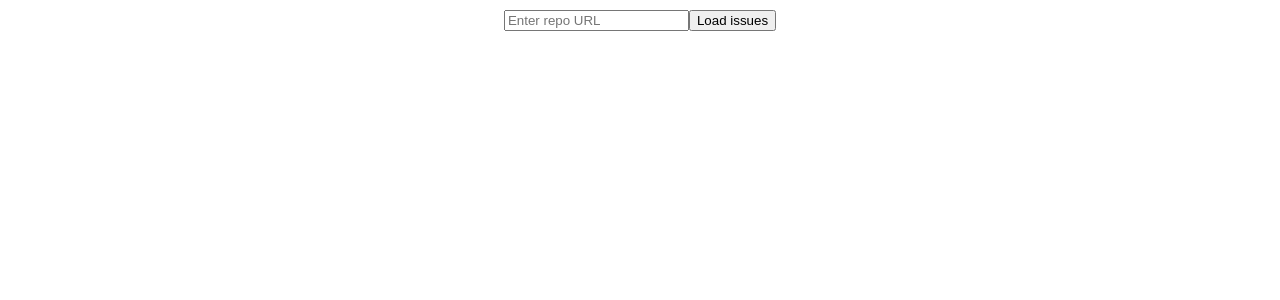
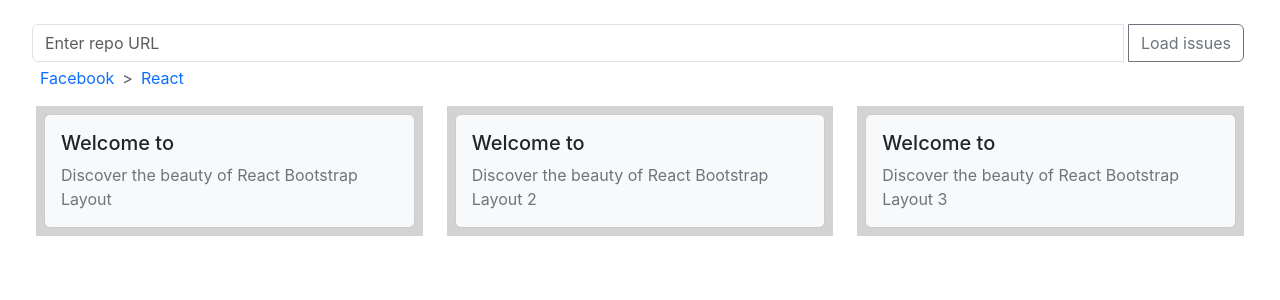
Before and after one commit to Vitaliy-Mazurenko/Github-Kanban-Board, a React (Create React App) app: page / in a window 1280 px wide. Shown: the top 300 px of the page. Built offline with nearby package versions, Linux system fonts and the light colour scheme.

Commit message:
style: application according to Mockups

```diff
--- a/src/App.css
+++ /dev/null
@@ -1,27 +0,0 @@
-.App {
-  text-align: center;
-}
-
-.App-logo {
-  height: 40vmin;
-  pointer-events: none;
-}
-
-@media (prefers-reduced-motion: no-preference) {
-  .App-logo {
-    animation: App-logo-spin infinite 20s linear;
-  }
-}
-
-.App-header {
-  display: flex;
-  flex-direction: column;
-  align-items: center;
-  justify-content: center;
-  font-size: calc(10px + 2vmin);
-  color: darkgrey;
-}
-
-.App-link {
-  color: #61dafb;
-}
--- a/src/App.tsx
+++ b/src/App.tsx
@@ -1,23 +1,91 @@
-import React from 'react';
-import './App.css';
+import { useState } from 'react';
 import Form from 'react-bootstrap/Form';
 import InputGroup from 'react-bootstrap/InputGroup';
 import Button from 'react-bootstrap/Button';
+import Container from 'react-bootstrap/Container';
+import Row from 'react-bootstrap/Row';
+import Col from 'react-bootstrap/Col';
+import Card from 'react-bootstrap/Card';
+import Breadcrumb from 'react-bootstrap/Breadcrumb';
 
 function App() {
+  const [title, setTitle] = useState<string>('');
+  const [repo, setRepo] = useState();
+
+  const getURL = (e: React.SyntheticEvent) => {
+    e.preventDefault();
+		fetch(title)
+		.then((res) => res.json())
+		.then((result) => setRepo(result.data));
+    console.log(repo);
+	};
+
   return (
     <div className="App">
-      <header className="App-header">
-      <InputGroup className="mt-3">
-        <InputGroup.Text id="basic-addon3" className="me-2">
-        </InputGroup.Text>
-        <Form.Control id="basic-url" placeholder="Enter repo URL" type="url" aria-describedby="basic-addon3" />
-        <Button variant="outline-secondary" id="button-addon2" className="m-2">
+      <header className="App-header mx-2">
+      <InputGroup className="mt-4" >
+        <Form.Control
+          id="basic-url"
+          placeholder="Enter repo URL"
+          type="url"
+          aria-describedby="basic-addon3"
+          value={title}
+          onChange={(e) => setTitle(e.target.value)} />
+        <Button
+          variant="outline-secondary"
+          id="button-addon2"
+          className="mx-1"
+          onClick={getURL}>
         Load issues
         </Button>
       </InputGroup>
-
       </header>
+      <Breadcrumb className="mx-3 my-1">
+      <Breadcrumb.Item href="#">Facebook</Breadcrumb.Item>
+      <Breadcrumb.Item href="#">
+        React
+      </Breadcrumb.Item>
+    </Breadcrumb>
+      <Container fluid>
+            <Row nogutters="true">
+                <Col xs={12} sm={4}>
+                <div className='column p-2'>
+                <Card bg="light">
+                <Card.Body>
+                    <Card.Title>Welcome to </Card.Title>
+                    <Card.Text className="text-secondary">
+                        Discover the beauty of React Bootstrap Layout
+                    </Card.Text>
+                </Card.Body>
+                </Card>
+                </div>
+                </Col>
+                <Col xs={12} sm={4}>
+                <div className='column p-2'>
+                <Card bg="light">
+                <Card.Body>
+                    <Card.Title>Welcome to </Card.Title>
+                    <Card.Text className="text-secondary">
+                        Discover the beauty of React Bootstrap Layout 2
+                    </Card.Text>
+                </Card.Body>
+                </Card>
+                </div>
+                </Col>
+                <Col xs={12} sm={4}>
+                <div className='column p-2'>
+                <Card bg="light">
+                <Card.Body>
+                    <Card.Title>Welcome to </Card.Title>
+                    <Card.Text className="text-secondary">
+                        Discover the beauty of React Bootstrap Layout 3
+                    </Card.Text>
+                </Card.Body>
+                </Card>
+                </div>
+                </Col>
+            </Row>
+        </Container>
     </div>
   );
 }
--- a/src/index.css
+++ b/src/index.css
@@ -1,5 +1,5 @@
 body {
-  margin: 0;
+  margin: 1.5rem;
   font-family: -apple-system, BlinkMacSystemFont, 'Segoe UI', 'Roboto', 'Oxygen',
     'Ubuntu', 'Cantarell', 'Fira Sans', 'Droid Sans', 'Helvetica Neue',
     sans-serif;
@@ -11,3 +11,15 @@ code {
   font-family: source-code-pro, Menlo, Monaco, Consolas, 'Courier New',
     monospace;
 }
+
+.column{
+  background-color: lightgray;
+}
+
+.breadcrumb-item + .breadcrumb-item::before {
+  content: ">" !important;
+}
+
+.breadcrumb-item > a {
+  text-decoration: none!important;
+}
--- a/src/index.tsx
+++ b/src/index.tsx
@@ -1,5 +1,6 @@
 import React from 'react';
 import ReactDOM from 'react-dom/client';
+import 'bootstrap/dist/css/bootstrap.min.css';
 import './index.css';
 import App from './App';
 import reportWebVitals from './reportWebVitals';
```
Also changed, not shown: package.json (+7 -1 lines), 1 other file (tests, documents, lock files or other folders).
